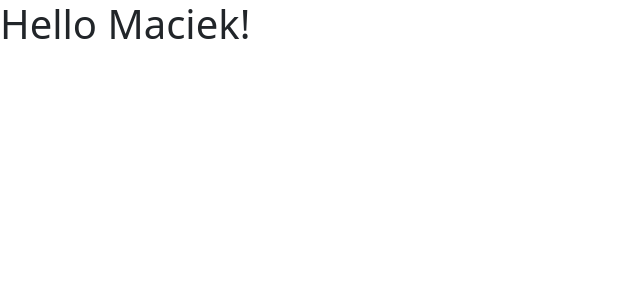
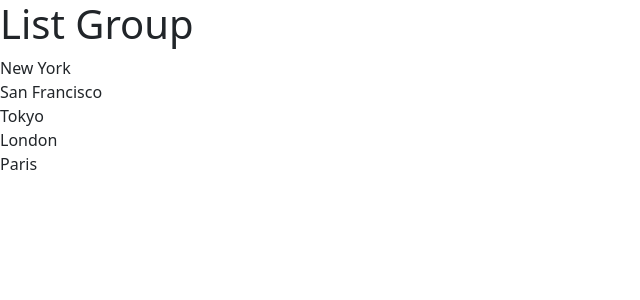
Before and after one commit to manonthemon/react-app, a React (Vite) app: page / in a window 1280 px wide. Shown: the top 300 px of the page, without its empty margins (0-640 px from the left). Built offline with nearby package versions, Linux system fonts and the light colour scheme.

Commit message:
Added some conditional logic to message display

```diff
--- a/src/App.tsx
+++ b/src/App.tsx
@@ -1,10 +1,21 @@
-import Message from './Message';
-
+import ListGroup from "./components/ListGroup";
 
 function App() {
+  let items = ["New York", "San Francisco", "Tokyo", "London", "Paris"];
+  // items = [];
+
   return (
-    <div><Message /></div>
+    <>
+      <h1>List Group</h1>
+
+      {items.length === 0 && <p>NO ITEMS!!!! NOOOO!!!!!</p>}
+      <ul className="list-group">
+        {items.map((item) => (
+          <li key={item}>{item}</li>
+        ))}
+      </ul>
+    </>
   );
 }
 
-export default App
+export default App;
--- /dev/null
+++ b/src/components/ListGroup.tsx
@@ -0,0 +1,5 @@
+function ListGroup() {
+   return <h1>List Group</h1>;
+}
+
+export default ListGroup;
```
